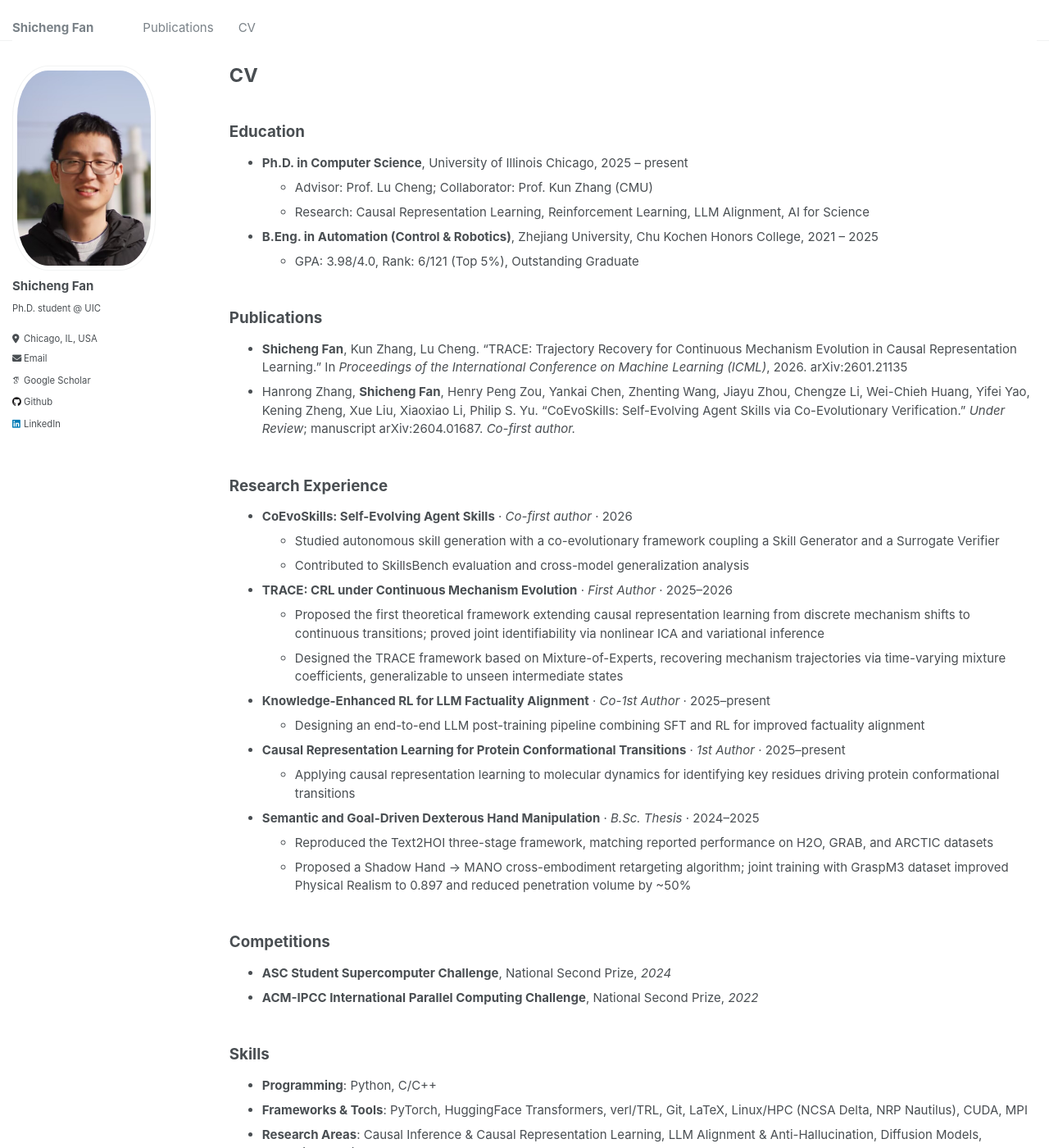
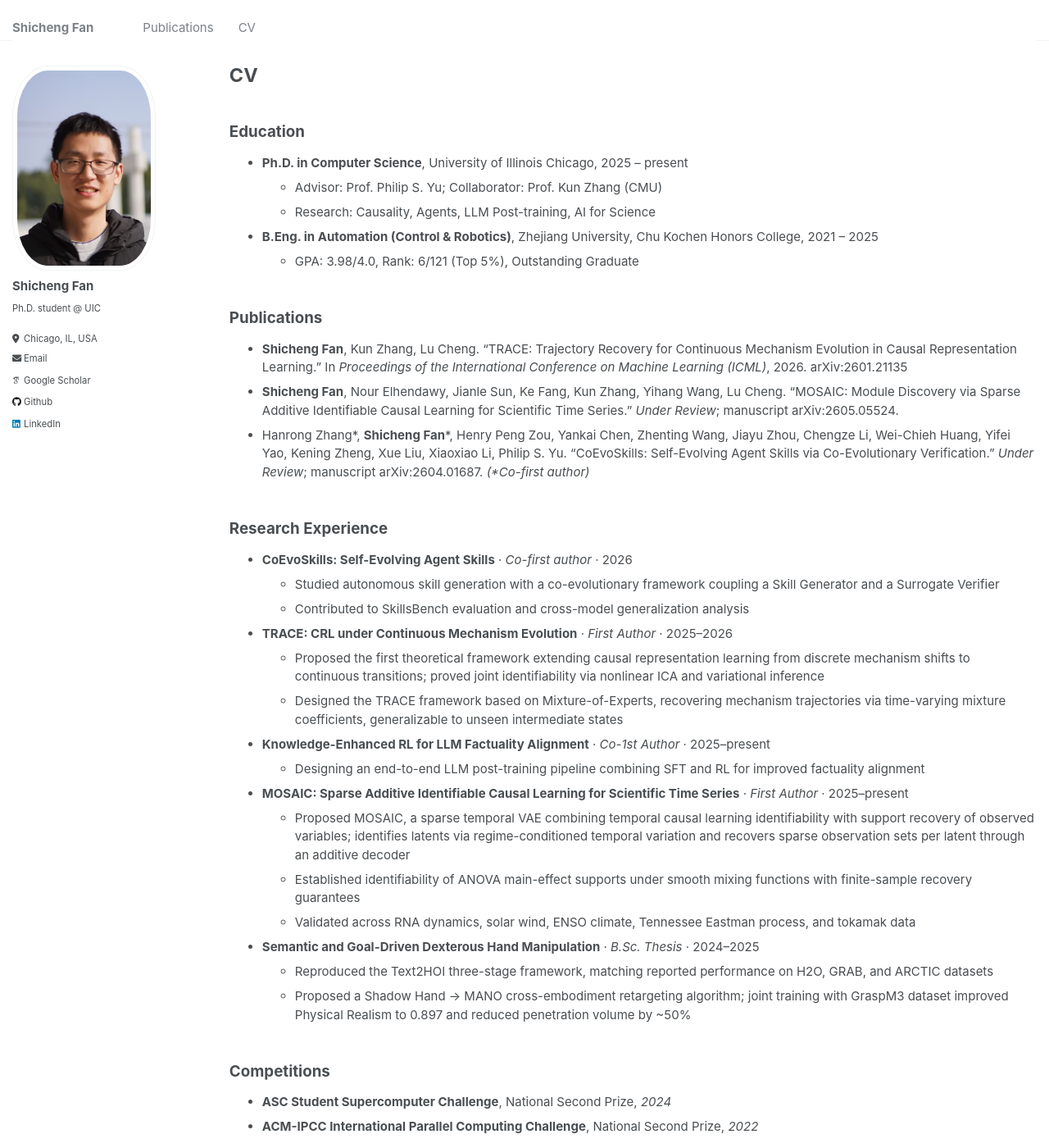
Before and after one commit to shichengf/shichengf.github.io, a Jekyll site: the page built from _pages/cv.md, in a window 1280 px wide and 1400 px high. Shown: the whole window at 82% size. Built offline with Jekyll 4.4.1, drawn with Linux system fonts in a browser that asks for light colours; some web fonts are replaced.

Commit message:
delete lucheng

```diff
--- a/_pages/cv.md
+++ b/_pages/cv.md
@@ -10,15 +10,16 @@ redirect_from:
 ## Education
 
 * **Ph.D. in Computer Science**, University of Illinois Chicago, 2025 – present
-  * Advisor: Prof. Lu Cheng; Collaborator: Prof. Kun Zhang (CMU)
-  * Research: Causal Representation Learning, Reinforcement Learning, LLM Alignment, AI for Science
+  * Advisor: Prof. Philip S. Yu; Collaborator: Prof. Kun Zhang (CMU)
+  * Research: Causality, Agents, LLM Post-training, AI for Science
 * **B.Eng. in Automation (Control & Robotics)**, Zhejiang University, Chu Kochen Honors College, 2021 – 2025
   * GPA: 3.98/4.0, Rank: 6/121 (Top 5%), Outstanding Graduate
 
 ## Publications
 
 * **Shicheng Fan**, Kun Zhang, Lu Cheng. "TRACE: Trajectory Recovery for Continuous Mechanism Evolution in Causal Representation Learning." In *Proceedings of the International Conference on Machine Learning (ICML)*, 2026. arXiv:2601.21135
-* Hanrong Zhang, **Shicheng Fan**, Henry Peng Zou, Yankai Chen, Zhenting Wang, Jiayu Zhou, Chengze Li, Wei-Chieh Huang, Yifei Yao, Kening Zheng, Xue Liu, Xiaoxiao Li, Philip S. Yu. "CoEvoSkills: Self-Evolving Agent Skills via Co-Evolutionary Verification." *Under Review*; manuscript arXiv:2604.01687. *Co-first author.*
+* **Shicheng Fan**, Nour Elhendawy, Jianle Sun, Ke Fang, Kun Zhang, Yihang Wang, Lu Cheng. "MOSAIC: Module Discovery via Sparse Additive Identifiable Causal Learning for Scientific Time Series." *Under Review*; manuscript arXiv:2605.05524.
+* Hanrong Zhang\*, **Shicheng Fan**\*, Henry Peng Zou, Yankai Chen, Zhenting Wang, Jiayu Zhou, Chengze Li, Wei-Chieh Huang, Yifei Yao, Kening Zheng, Xue Liu, Xiaoxiao Li, Philip S. Yu. "CoEvoSkills: Self-Evolving Agent Skills via Co-Evolutionary Verification." *Under Review*; manuscript arXiv:2604.01687. *(\*Co-first author)*
 
 ## Research Experience
 
@@ -33,8 +34,10 @@ redirect_from:
 * **Knowledge-Enhanced RL for LLM Factuality Alignment** · *Co-1st Author* · 2025–present
   * Designing an end-to-end LLM post-training pipeline combining SFT and RL for improved factuality alignment
 
-* **Causal Representation Learning for Protein Conformational Transitions** · *1st Author* · 2025–present
-  * Applying causal representation learning to molecular dynamics for identifying key residues driving protein conformational transitions
+* **MOSAIC: Sparse Additive Identifiable Causal Learning for Scientific Time Series** · *First Author* · 2025–present
+  * Proposed MOSAIC, a sparse temporal VAE combining temporal causal learning identifiability with support recovery of observed variables; identifies latents via regime-conditioned temporal variation and recovers sparse observation sets per latent through an additive decoder
+  * Established identifiability of ANOVA main-effect supports under smooth mixing functions with finite-sample recovery guarantees
+  * Validated across RNA dynamics, solar wind, ENSO climate, Tennessee Eastman process, and tokamak data
 
 * **Semantic and Goal-Driven Dexterous Hand Manipulation** · *B.Sc. Thesis* · 2024–2025
   * Reproduced the Text2HOI three-stage framework, matching reported performance on H2O, GRAB, and ARCTIC datasets
```
Also changed, not shown: _pages/about.md (+1 -1 lines), _pages/publications.md (+3 -1 lines).
